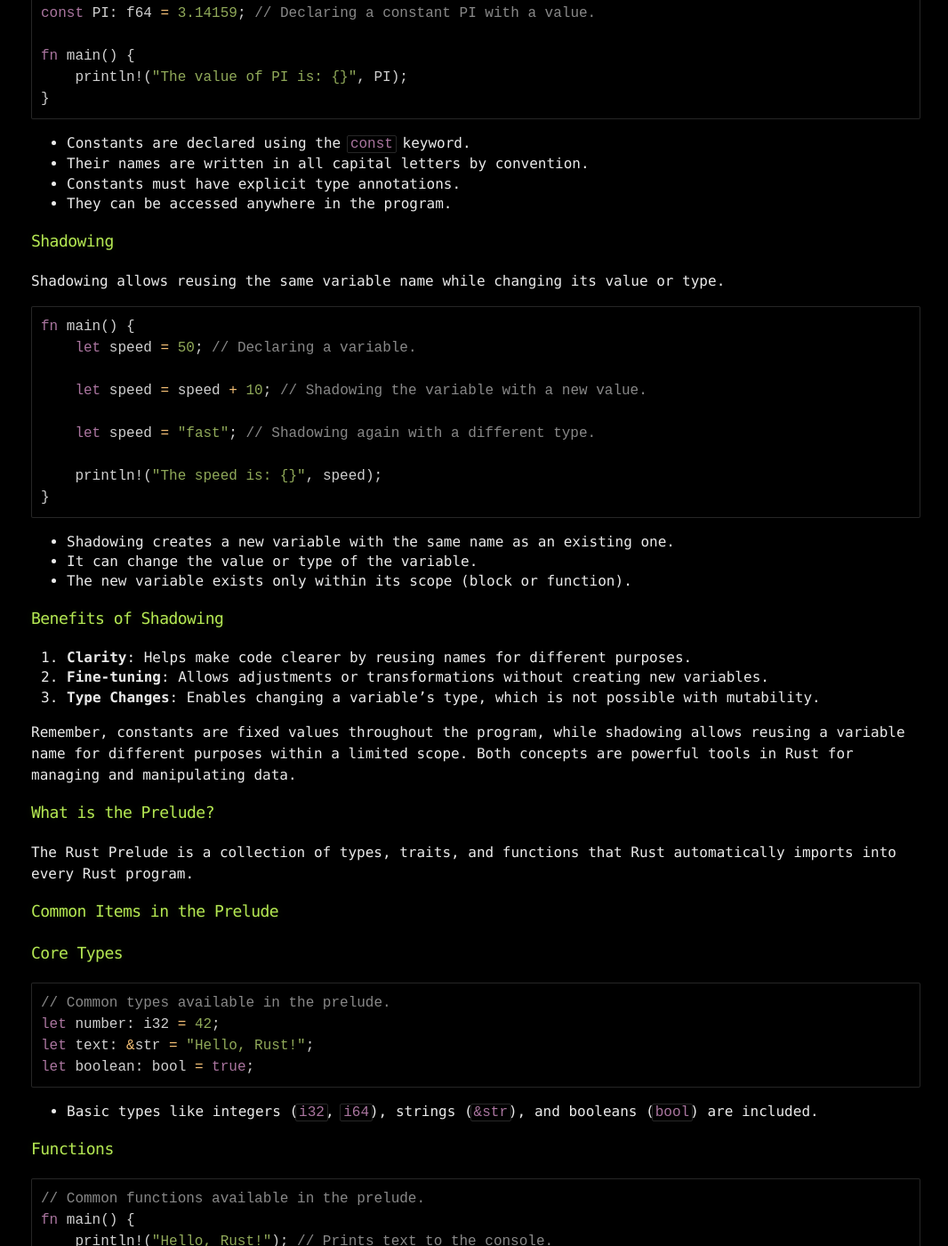
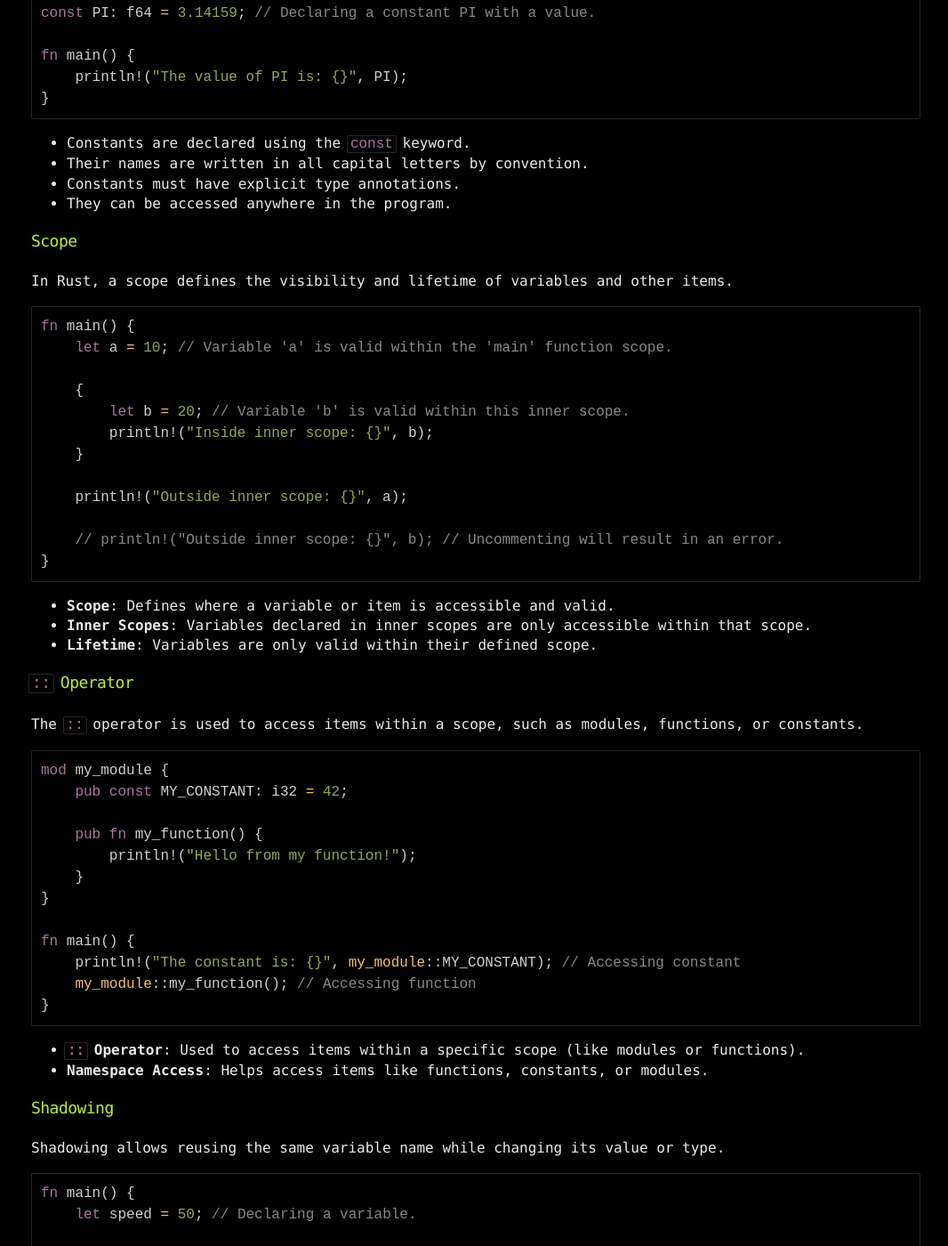
Before and after one commit to zoulx32/mr-mittens.oldweb, a Jekyll site: the page built from _posts/2023-12-13-Rust-basics (pt1).md, in a window 1280 px wide and 1400 px high, scrolled down 611 px. Shown: the whole window at 89% size, without its empty margins (105-1171 px from the left). Built offline with Jekyll 4.4.1, drawn with Linux system fonts in a browser that asks for light colours.

Commit message:
changes::made to post-pt1

````diff
--- a/_posts/2023-12-13-Rust-basics (pt1).md
+++ b/_posts/2023-12-13-Rust-basics (pt1).md
@@ -30,6 +30,52 @@ fn main() {
 - Their names are written in all capital letters by convention.
 - Constants must have explicit type annotations.
 - They can be accessed anywhere in the program.
+
+
+### Scope
+
+In Rust, a scope defines the visibility and lifetime of variables and other items.
+
+```rust
+fn main() {
+    let a = 10; // Variable 'a' is valid within the 'main' function scope.
+
+    {
+        let b = 20; // Variable 'b' is valid within this inner scope.
+        println!("Inside inner scope: {}", b);
+    }
+
+    println!("Outside inner scope: {}", a);
+
+    // println!("Outside inner scope: {}", b); // Uncommenting will result in an error.
+}
+```
+
+- **Scope**: Defines where a variable or item is accessible and valid.
+- **Inner Scopes**: Variables declared in inner scopes are only accessible within that scope.
+- **Lifetime**: Variables are only valid within their defined scope.
+
+### `::` Operator
+
+The `::` operator is used to access items within a scope, such as modules, functions, or constants.
+
+```rust
+mod my_module {
+    pub const MY_CONSTANT: i32 = 42;
+
+    pub fn my_function() {
+        println!("Hello from my function!");
+    }
+}
+
+fn main() {
+    println!("The constant is: {}", my_module::MY_CONSTANT); // Accessing constant
+    my_module::my_function(); // Accessing function
+}
+```
+
+- **`::` Operator**: Used to access items within a specific scope (like modules or functions).
+- **Namespace Access**: Helps access items like functions, constants, or modules.
 
 ### Shadowing
 
````
